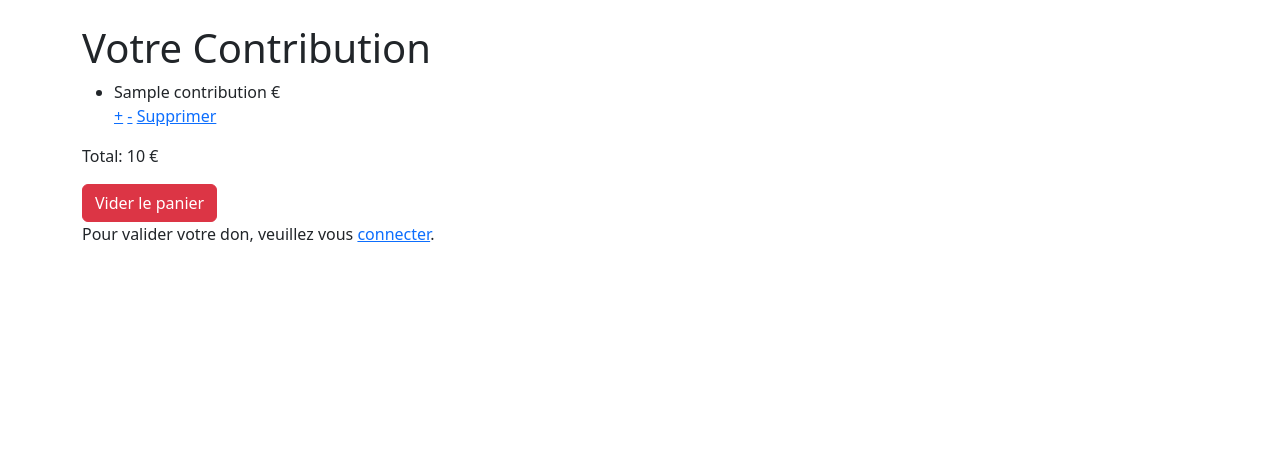
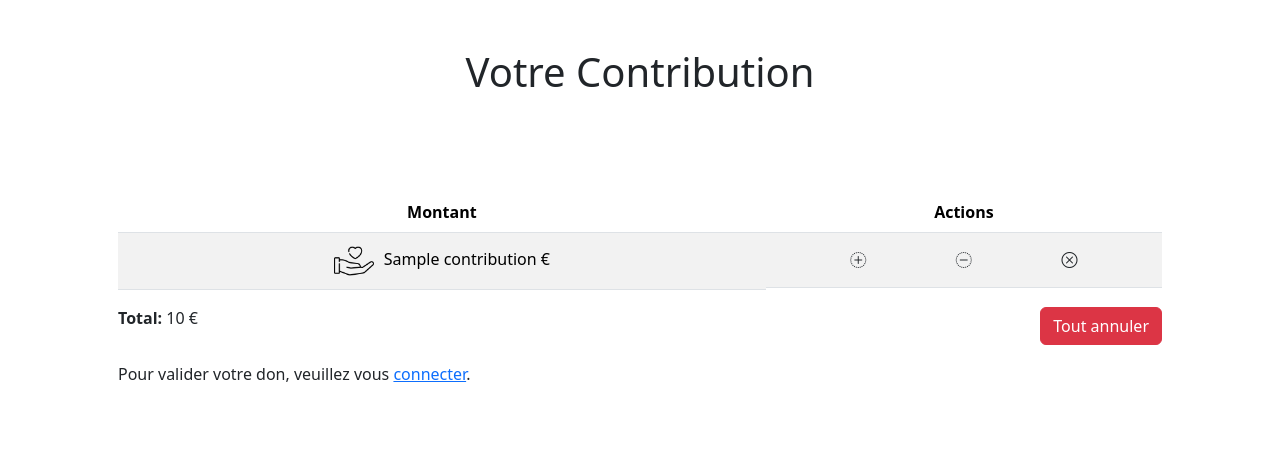
Before and after one commit to Khedidja-Chaabane/horizon-partage-symfony, a Symfony app: template templates/don/contribution.html.twig in a window 1280 px wide. Shown: the part 106-555 px from the top of the page. Run offline with Twig, Linux system fonts and the light colour scheme; the template is opened without the code that fills it: most values are stand-ins (such as "Sample title", 1, 10 or a date in 2020); some libraries are stand-ins or nearby versions.

Commit message:
front don et contribution fini

```diff
--- a/public/script/script.js
+++ b/public/script/script.js
@@ -9,24 +9,33 @@ function scrollToContent() {
 }
 //-------------------------------------------------------------------------------
 //Script pour le filtre des actions
-document.addEventListener('DOMContentLoaded', function() {
+document.addEventListener('DOMContentLoaded', function () {
+    //DOMContentLoaded est un événement en JavaScript qui se déclenche lorsque le document HTML initial a été complètement chargé et analysé par le navigateur
+    // Ce code s'exécute lorsque le DOM est complètement chargé
     const buttons = document.querySelectorAll('.filtrage .btn');
-    buttons.forEach(function(button) {
-        button.addEventListener('click', function() {
+    buttons.forEach(function (button) {
+        button.addEventListener('click', function () {
             buttons.forEach(btn => btn.classList.remove('clicked')); // Retirer la classe active de tous les boutons
             this.classList.add('clicked'); // Ajouter la classe active au bouton cliqué
         });
     });
 });
 
-//---------
+//-------------------------------------------------------------------------------------------------------------------
+
 // SCRIPT POUR LES DONS
+
 // Sélectionner tous les boutons de montant
 const montantButtons = document.querySelectorAll('.montant-btn');
 // Sélectionner le champ caché pour stocker le montant sélectionné
 const hiddenMontantInput = document.querySelector('input[name="don[montant]"]');
 // Sélectionner le champ de montant personnalisé
 const customMontantInput = document.querySelector('input[name="don[montant_personnalise]"]');
+// Sélectionner le bouton "Autre montant" et le conteneur du champ personnalisé
+const autreMontantBtn = document.getElementById('autre-montant-btn');
+const montantPersonnaliseContainer = document.getElementById('montant-personnalise-container');
+// Sélectionner le message d'erreur
+const montantErrorMessage = document.getElementById('montant-error-message');
 
 // Fonction pour définir le montant sélectionné
 function setMontant(montant) {
@@ -35,19 +44,45 @@ function setMontant(montant) {
 
     // Mise à jour des styles des boutons
     montantButtons.forEach(button => {
+        //parseInt est une fonction en JavaScript qui convertit une chaîne de caractères en un entier
+        //elle est utile ici pour faire une comparaison logique
+        //exemple: montant selectionné 50€ sera convertit en nombre entier 50 tout en ignorant le caractère €.
         if (parseInt(button.textContent) === montant) {
             button.classList.add('selected'); // Ajouter la classe 'selected' au bouton cliqué
         } else {
             button.classList.remove('selected'); // Enlever la classe 'selected' des autres boutons
         }
     });
+
+    // Masquer le champ de montant personnalisé si un montant pré-défini est sélectionné
+    montantPersonnaliseContainer.classList.add('d-none');
 }
 
+// Ajouter un listener pour le bouton "Autre montant"
+autreMontantBtn.addEventListener('click', function () {
+    montantPersonnaliseContainer.classList.remove('d-none'); // Afficher le champ de montant personnalisé
+    customMontantInput.focus(); // Focus sur le champ de saisie
+    hiddenMontantInput.value = ''; // Effacer le montant sélectionné via les boutons
+    montantButtons.forEach(button => button.classList.remove('selected')); // Enlever la classe 'selected' de tous les boutons
+    montantErrorMessage.classList.add('d-none'); // Cacher le message d'erreur
+
+});
+
 // Ajouter un listener pour vider le champ de montant caché lorsque l'utilisateur saisit un montant personnalisé
-customMontantInput.addEventListener('input', function() {
+customMontantInput.addEventListener('input', function () {
     hiddenMontantInput.value = ''; // Effacer le montant sélectionné via boutons
     montantButtons.forEach(button => button.classList.remove('selected')); // Enlever la classe 'selected' de tous les boutons
 });
+// Validation avant la soumission du formulaire
+document.querySelector('form').addEventListener('submit', function (event) {
+    // Vérifier si un montant est sélectionné ou saisi
+    const montant = hiddenMontantInput.value;
+    const montantPersonnalise = customMontantInput.value;
 
-// Initialiser le montant par défaut (20€)
-setMontant(20);
+    if (!montant && !montantPersonnalise) {
+        event.preventDefault(); // Empêcher la soumission du formulaire
+        montantErrorMessage.classList.remove('d-none'); // Afficher le message d'erreur
+    }
+});
+// Initialiser le montant par défaut (50€)
+setMontant(50);
--- a/public/styles/don/don.css
+++ b/public/styles/don/don.css
@@ -1,35 +1,107 @@
 .card {
-    border: none; /* Enlève la bordure par défaut */
-    box-shadow: 0 4px 8px rgba(0, 0, 0, 0.1); /* Ajoute une ombre douce pour un effet d'élévation */
+    border: none;
+    /* Enlève la bordure par défaut */
+    box-shadow: 0 4px 8px rgba(0, 0, 0, 0.1);
+    /* Ajoute une ombre douce pour un effet d'élévation */
     border-radius: 20px;
 }
+
 .card-body {
-    padding: 15px; /* Espace autour du contenu de la carte */
+    padding: 15px;
+    /* Espace autour du contenu de la carte */
 }
+
 .card-text {
-   color: #555; /* Couleur du texte de la carte */
-    line-height: 35px; /* Espace entre les lignes de texte */
+    color: #555;
+    /* Couleur du texte de la carte */
+    line-height: 35px;
+    /* Espace entre les lignes de texte */
     text-align: justify;
 }
-h4{
-    color:  #F17DA0;
+
+h4 {
+    color: #F17DA0;
+}
+.don-container {
+    border: none;
+    /* Enlève la bordure par défaut */
+    box-shadow: 0 4px 8px rgba(0, 0, 0, 0.1);
+    /* Ajoute une ombre douce pour un effet d'élévation */
+    border-radius: 20px;
+}
+
+.btn-container {
+    display: flex;
+    flex-direction: column;
+    align-items: center;
+    justify-content: end;
+    padding: 5px;
+}
+
+.montant-populaire {
+    flex-direction: column;
+    border: 2px solid #F17DA0;
+    border-style: dotted;
+    /* Crée une bordure pointillée */
+    height: 100px;
+    width: 150px;
+    padding: 5px;
+}
+.montant-populaire p {
+   color: #F17DA0;
+   font-size: 10px;
+   padding: 5px;
 }
 .btn.montant-btn {
-    background-color: white;
+    background-color: rgba(176, 196, 222, 0.163);
     color: black;
-    border: 1px solid black;
+    border: 1px solid rgba(0, 0, 0, 0.371);
+    width: 80px;
 }
 
 .btn.montant-btn.selected {
     background-color: #F17DA0;
     color: white;
+    font-weight: bold;
 }
-.btn-don{
+.btn.montant-btn.selected:hover {
+    background-color: #b61d4b;
+    color: white;
+    font-weight: bold;
+}
+.autre-montant{
+    padding: 10px;
+
+}
+#autre-montant-btn{
+    width: 50%;
+}
+#montant-personnalise-container{
+display: flex;
+justify-content: center;
+    align-items: center;
+}
+
+.form-control{
+    width: 60%;
+}
+/* Changer la couleur du focus shadow */
+.form-control:focus {
+    border-color:#F17DA0; /* Couleur de la bordure lors du focus */
+    box-shadow: 0 0 0 2px #f17da09a; /* Couleur du focus shadow */
+    outline: none; /* Enlève l'outline bleu par défaut */
+}
+
+.btn-don {
     background-color: #F17DA0;
     color: white;
 }
-.btn-don img{
-    width: 30px;
-    height: 30px;
-    margin-left: 10px;
+.btn-don:hover {
+    background-color: #b61d4b;
+    color: white;
 }
+/* contribution */
+.montant-img{
+    width:40px;
+    margin-right: 10px;
+}
--- a/src/Form/DonType.php
+++ b/src/Form/DonType.php
@@ -22,6 +22,7 @@ class DonType extends AbstractType
                 'required' => false, // Champ optionnel pour le montant personnalisé
                 'attr' => [
                     'placeholder' => 'Saisissez votre montant ici',
+                    'class' => 'form-control' ,
                 ],
             ]);
     }
--- a/templates/don/contribution.html.twig
+++ b/templates/don/contribution.html.twig
@@ -1,34 +1,53 @@
-{# templates/don/contribution.html.twig #}
 {% extends 'base.html.twig' %}
 
 {% block title %}Contribution{% endblock %}
+{% block stylesheets %}
+	{{ parent() }}
+	<link rel="stylesheet" href="{{ asset('styles/don/don.css') }}">
+{% endblock %}
+{% block body %}
+<h1 class="text-center mb-5 mt-5">Votre Contribution</h1>
+<div class="container my-4 p-5">
 
-{% block body %}
-<div class="container my-4">
-    <h1>Votre Contribution</h1>
 
     {% if contribution is not empty %}
-        <ul>
-            {% for montant in contribution %}
-                <li>{{ montant }} €</li>
-                {# Utiliser des indices basés sur zéro (loop.index0) garantit une correspondance correcte avec les éléments du tableau php, évitant ainsi des erreurs d'indexation. #}
-                {# Ici, loop.index0 est utilisé pour générer les URL des actions d'augmentation, de diminution, et de suppression. Chaque élément de la liste de contributions a un index unique basé sur zéro. En utilisant loop.index0, je fais correspondre ces actions aux indices réels des éléments dans le tableau contribution. #}
-                 <a href="{{ path('augmenter_don', {'index': loop.index0}) }}">+</a>
-                    <a href="{{ path('diminuer_don', {'index': loop.index0}) }}">-</a>
-                    <a href="{{ path('supprimer_don', {'index': loop.index0}) }}">Supprimer</a>
-            {% endfor %}
-        </ul>
-        <p>Total: {{ total }} €</p>
-                <a href="{{ path('vider_contribution') }}" class="btn btn-danger">Vider le panier</a>
+        <!-- Tableau pour afficher les contributions -->
+        <table class="table table-striped p-5">
+            <thead>
+                <tr>
+                    <th class="text-center">Montant</th>
+                    <th class="text-center">Actions</th>
+                </tr>
+            </thead>
+            <tbody>
+                {% for montant in contribution %}
+                <tr>
+                    <td class="text-center"><img src="{{asset('images/don/don.png')}}" alt="don" class="montant-img">{{ montant }} €</td>
+                    <td class="d-flex justify-content-evenly">
+                        <a href="{{ path('augmenter_don', {'index': loop.index0}) }}" class="btn"><i class="bi bi-plus-circle-dotted"></i></a>
+                        <a href="{{ path('diminuer_don', {'index': loop.index0}) }}" class="btn "><i class="bi bi-dash-circle-dotted"></i></a>
+                        <a href="{{ path('supprimer_don', {'index': loop.index0}) }}" class="btn"><i class="bi bi-x-circle"></i></a>
+                    </td>
+                </tr>
+                {% endfor %}
+            </tbody>
+        </table>
 
-{% if app.user %}
-        <p><a href="#">Valider mon paiment</a></p>
+        <div class="d-flex justify-content-between align-items-center mt-3">
+            <p><strong>Total:</strong> {{ total }} €</p>
+            <a href="{{ path('vider_contribution') }}" class="btn btn-danger">Tout annuler</a>
+        </div>
+
+        <div class="mt-3">
+            {% if app.user %}
+                <p><a href="#" class="btn btn-primary">Valider mon paiement</a></p>
             {% else %}
-            <p>Pour valider votre don, veuillez vous <a href="{{ path('app_login') }}">connecter</a>.</p>
- {% endif %}
+                <p>Pour valider votre don, veuillez vous <a href="{{ path('app_login') }}">connecter</a>.</p>
+            {% endif %}
+        </div>
     {% else %}
         <p>Votre contribution est vide.</p>
-        <a href="{{ path('dons') }}">Faire un don</a>
+        <a href="{{ path('dons') }}" class="btn btn-don">Faire un don ?</a>
     {% endif %}
 </div>
 {% endblock %}
```
Also changed, not shown: templates/don/index.html.twig (+40 -11 lines).
